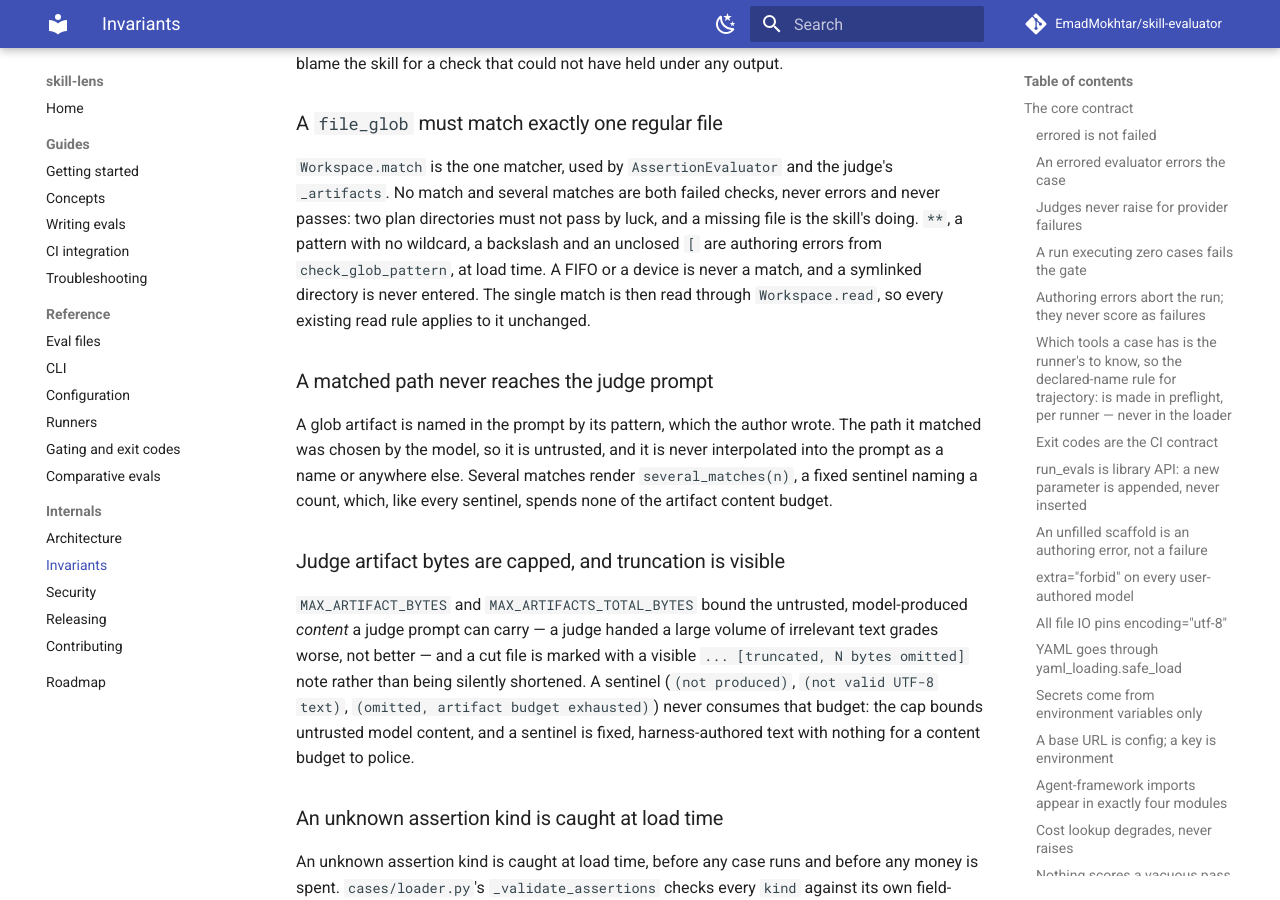
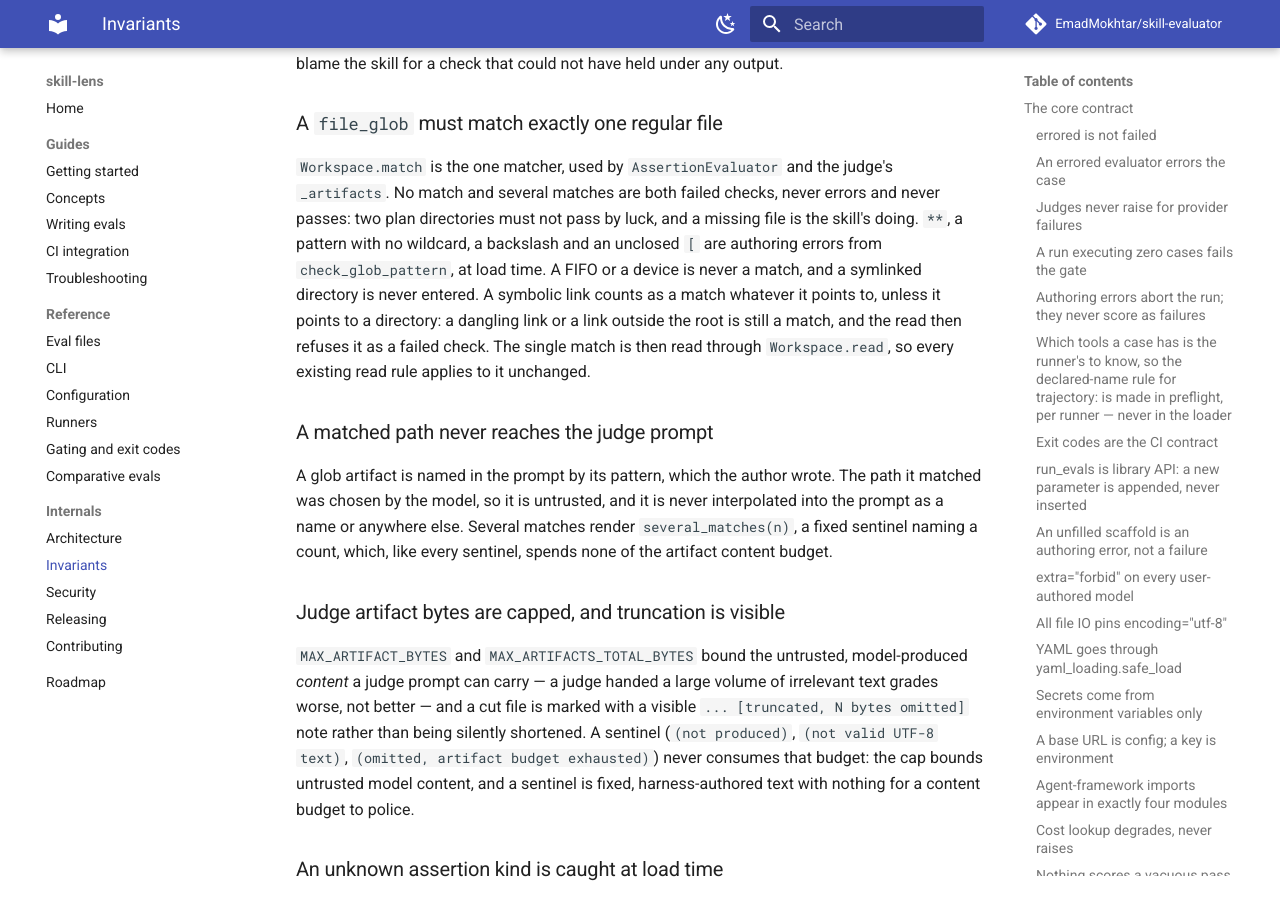
Before and after one commit to EmadMokhtar/skill-evaluator, an MkDocs documentation site: the page built from docs/invariants.md, in a window 1280 px wide and 900 px high, scrolled down 19839 px. Built offline with MkDocs 1.6.1 and Material for MkDocs 9.7.7, drawn with Linux system fonts in a browser that asks for light colours; comment, search, counter and statistics services are not loaded.

Commit message:
docs: say that a symlink counts as a file_glob match
Co-Authored-By: Claude Opus 5.5 <noreply@anthropic.com>

```diff
--- a/docs/invariants.md
+++ b/docs/invariants.md
@@ -789,7 +789,9 @@ failure would blame the skill for a check that could not have held under any out
 passes: two plan directories must not pass by luck, and a missing file is the skill's
 doing. `**`, a pattern with no wildcard, a backslash and an unclosed `[` are authoring
 errors from `check_glob_pattern`, at load time. A FIFO or a device is never a match, and
-a symlinked directory is never entered. The single match is then read through
+a symlinked directory is never entered. A symbolic link counts as a match whatever it
+points to, unless it points to a directory: a dangling link or a link outside the root is
+still a match, and the read then refuses it as a failed check. The single match is then read through
 `Workspace.read`, so every existing read rule applies to it unchanged.
 
 ### A matched path never reaches the judge prompt
```
Also changed, not shown: CLAUDE.md (+2 -1 lines), docs/eval-files.md (+2 -1 lines), 1 other file.
